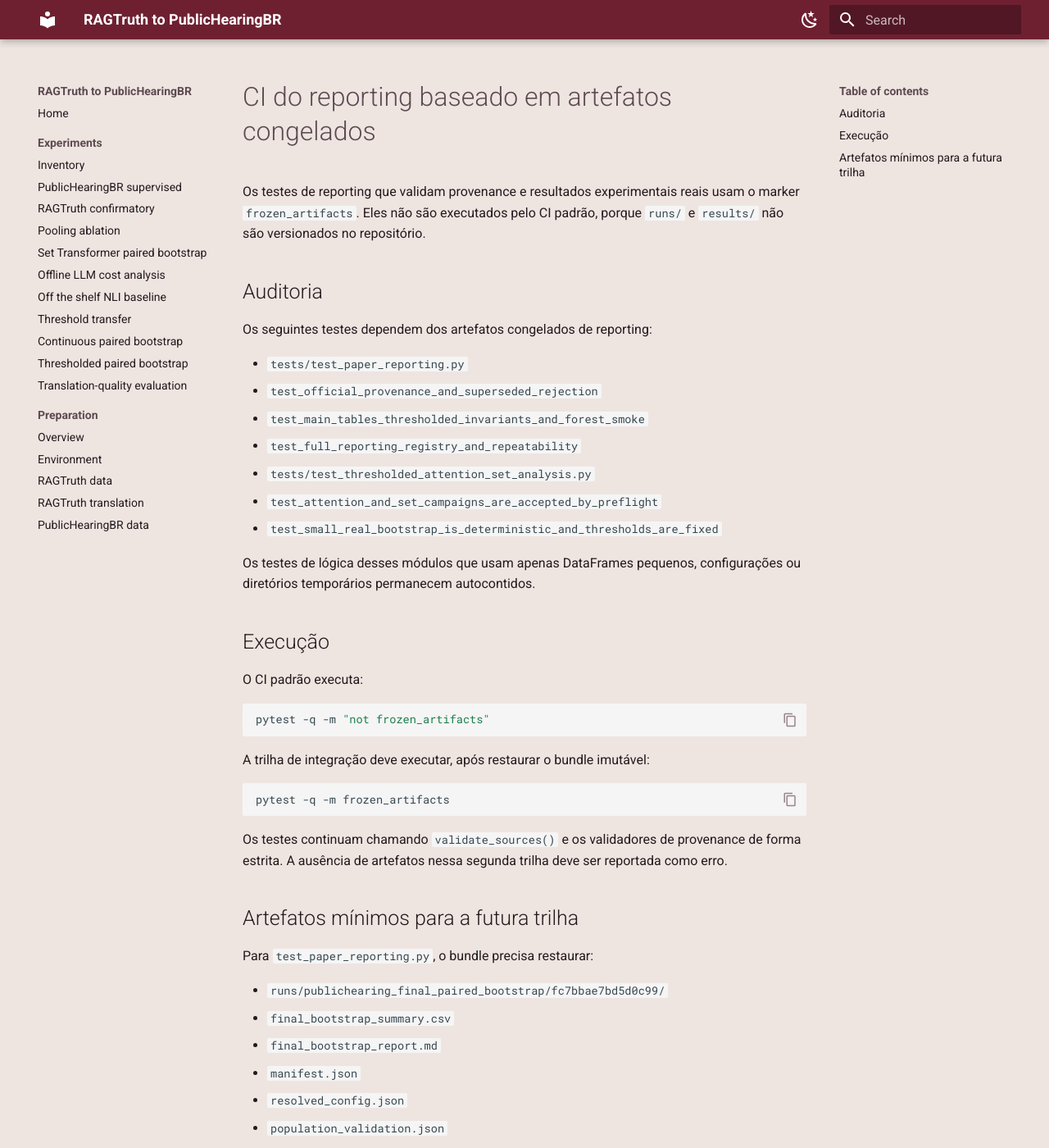
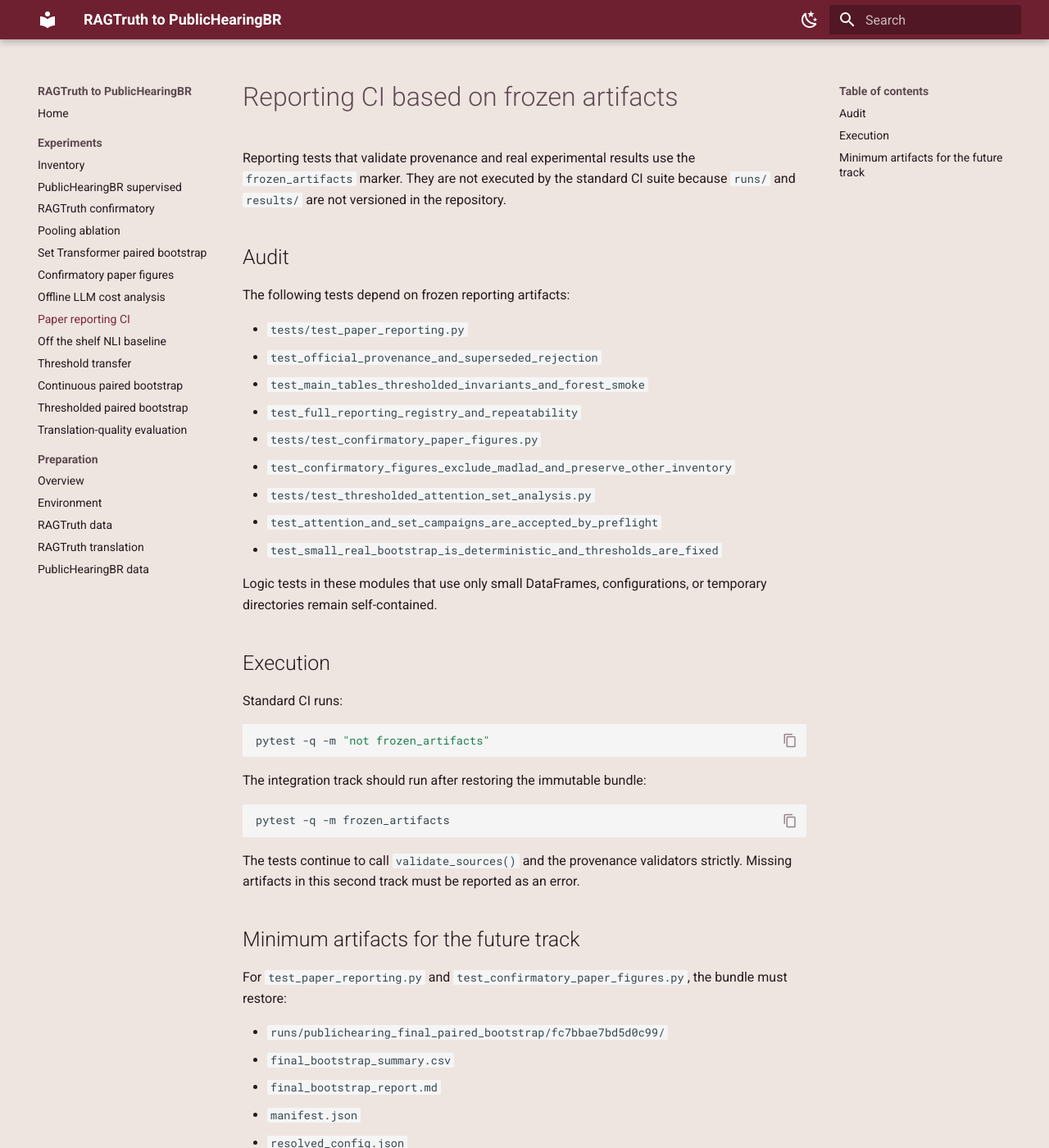
Before and after one commit to augustoafleal/ragtruth-publichearingbr-nli, an MkDocs documentation site: the page built from docs/experiments/paper-reporting-ci.md, in a window 1280 px wide and 1400 px high. Shown: the whole window at 82% size. Built offline with MkDocs 1.6.1 and Material for MkDocs 9.7.7, drawn with Linux system fonts in a browser that asks for light colours; some of the changed text lies outside the part shown.

Commit message:
feat: add NLLB-only confirmatory figure reporting

````diff
--- a/docs/experiments/paper-reporting-ci.md
+++ b/docs/experiments/paper-reporting-ci.md
@@ -1,45 +1,47 @@
-# CI do reporting baseado em artefatos congelados
+# Reporting CI based on frozen artifacts
 
-Os testes de reporting que validam provenance e resultados experimentais reais
-usam o marker `frozen_artifacts`. Eles não são executados pelo CI padrão,
-porque `runs/` e `results/` não são versionados no repositório.
+Reporting tests that validate provenance and real experimental results use the
+`frozen_artifacts` marker. They are not executed by the standard CI suite
+because `runs/` and `results/` are not versioned in the repository.
 
-## Auditoria
+## Audit
 
-Os seguintes testes dependem dos artefatos congelados de reporting:
+The following tests depend on frozen reporting artifacts:
 
 - `tests/test_paper_reporting.py`
   - `test_official_provenance_and_superseded_rejection`
   - `test_main_tables_thresholded_invariants_and_forest_smoke`
   - `test_full_reporting_registry_and_repeatability`
+- `tests/test_confirmatory_paper_figures.py`
+  - `test_confirmatory_figures_exclude_madlad_and_preserve_other_inventory`
 - `tests/test_thresholded_attention_set_analysis.py`
   - `test_attention_and_set_campaigns_are_accepted_by_preflight`
   - `test_small_real_bootstrap_is_deterministic_and_thresholds_are_fixed`
 
-Os testes de lógica desses módulos que usam apenas DataFrames pequenos,
-configurações ou diretórios temporários permanecem autocontidos.
+Logic tests in these modules that use only small DataFrames, configurations, or
+temporary directories remain self-contained.
 
-## Execução
+## Execution
 
-O CI padrão executa:
+Standard CI runs:
 
 ```bash
 pytest -q -m "not frozen_artifacts"
 ```
 
-A trilha de integração deve executar, após restaurar o bundle imutável:
+The integration track should run after restoring the immutable bundle:
 
 ```bash
 pytest -q -m frozen_artifacts
 ```
 
-Os testes continuam chamando `validate_sources()` e os validadores de
-provenance de forma estrita. A ausência de artefatos nessa segunda trilha deve
-ser reportada como erro.
+The tests continue to call `validate_sources()` and the provenance validators
+strictly. Missing artifacts in this second track must be reported as an error.
 
-## Artefatos mínimos para a futura trilha
+## Minimum artifacts for the future track
 
-Para `test_paper_reporting.py`, o bundle precisa restaurar:
+For `test_paper_reporting.py` and
+`test_confirmatory_paper_figures.py`, the bundle must restore:
 
 - `runs/publichearing_final_paired_bootstrap/fc7bbae7bd5d0c99/`
   - `final_bootstrap_summary.csv`
@@ -54,20 +56,21 @@
 - `runs/ragtruth_pt_nllb_filtered_confirmatory/63745412afdb52ac/aggregate/aggregate_metrics.csv`
 - `runs/ragtruth_pt_nllb_bertimbau_confirmatory/fce6272e2e72726d/aggregate/aggregate_metrics.csv`
 - `runs/publichearing_pt_nllb_attention_vs_set_thresholded_bootstrap/e0c75270065fc471/bootstrap_summary.json`
+- `results/paper/figure_inventory.csv`
 
-Para `test_thresholded_attention_set_analysis.py`, também são necessários os
-artefatos das campanhas:
+For `test_thresholded_attention_set_analysis.py`, the campaign artifacts are
+also required:
 
 - `runs/ragtruth_pt_nllb_confirmatory/70bb1cce59b8c824/`
 - `runs/ragtruth_pt_nllb_set_transformer_confirmatory/29ec472694bb61a8/`
 
-Em cada campanha, devem estar disponíveis o manifesto e a configuração
-resolvida, os manifests das seeds `0`, `1` e `2`, seus `validation_predictions.csv`
-e `thresholds.json`, o `aggregate/per_seed_metrics.csv` e, para cada seed, o
-manifesto, `metrics.json` e `predictions.parquet` do artefato
-`publichearing_zero_shot`.
+Each campaign must provide its manifest and resolved configuration, the
+manifests for seeds `0`, `1`, and `2`, their `validation_predictions.csv` and
+`thresholds.json`, `aggregate/per_seed_metrics.csv`, and, for each seed, the
+manifest, `metrics.json`, and `predictions.parquet` for the
+`publichearing_zero_shot` artifact.
 
-O job futuro pode extrair o bundle diretamente nesses caminhos relativos ao
-checkout. Uma variável como `REPORTING_ARTIFACT_ROOT` só será necessária se o
-bundle for mantido fora da árvore do repositório; nesta etapa não há download
-nem alteração do comportamento de `build_source_registry()`.
+The future job can extract the bundle directly into these paths relative to the
+checkout. A variable such as `REPORTING_ARTIFACT_ROOT` is needed only if the
+bundle is kept outside the repository tree; this setup performs no download and
+does not change `build_source_registry()` behavior.
--- a/mkdocs.yml
+++ b/mkdocs.yml
@@ -52,7 +52,9 @@
       - RAGTruth confirmatory: experiments/ragtruth-confirmatory.md
       - Pooling ablation: experiments/pooling-ablation.md
       - Set Transformer paired bootstrap: experiments/set-transformer-paired-bootstrap.md
+      - Confirmatory paper figures: experiments/confirmatory-paper-figures.md
       - Offline LLM cost analysis: experiments/llm-cost-analysis.md
+      - Paper reporting CI: experiments/paper-reporting-ci.md
       - Off the shelf NLI baseline: experiments/off-the-shelf-nli.md
       - Threshold transfer: experiments/threshold-transfer.md
       - Continuous paired bootstrap: experiments/continuous-bootstrap.md
````
Also changed, not shown: README.md (+38 -181 lines), docs/experiments/confirmatory-paper-figures.md (added, +92 -0 lines), docs/experiments/experiment-inventory.md (+6 -1 lines), 3 other files.
